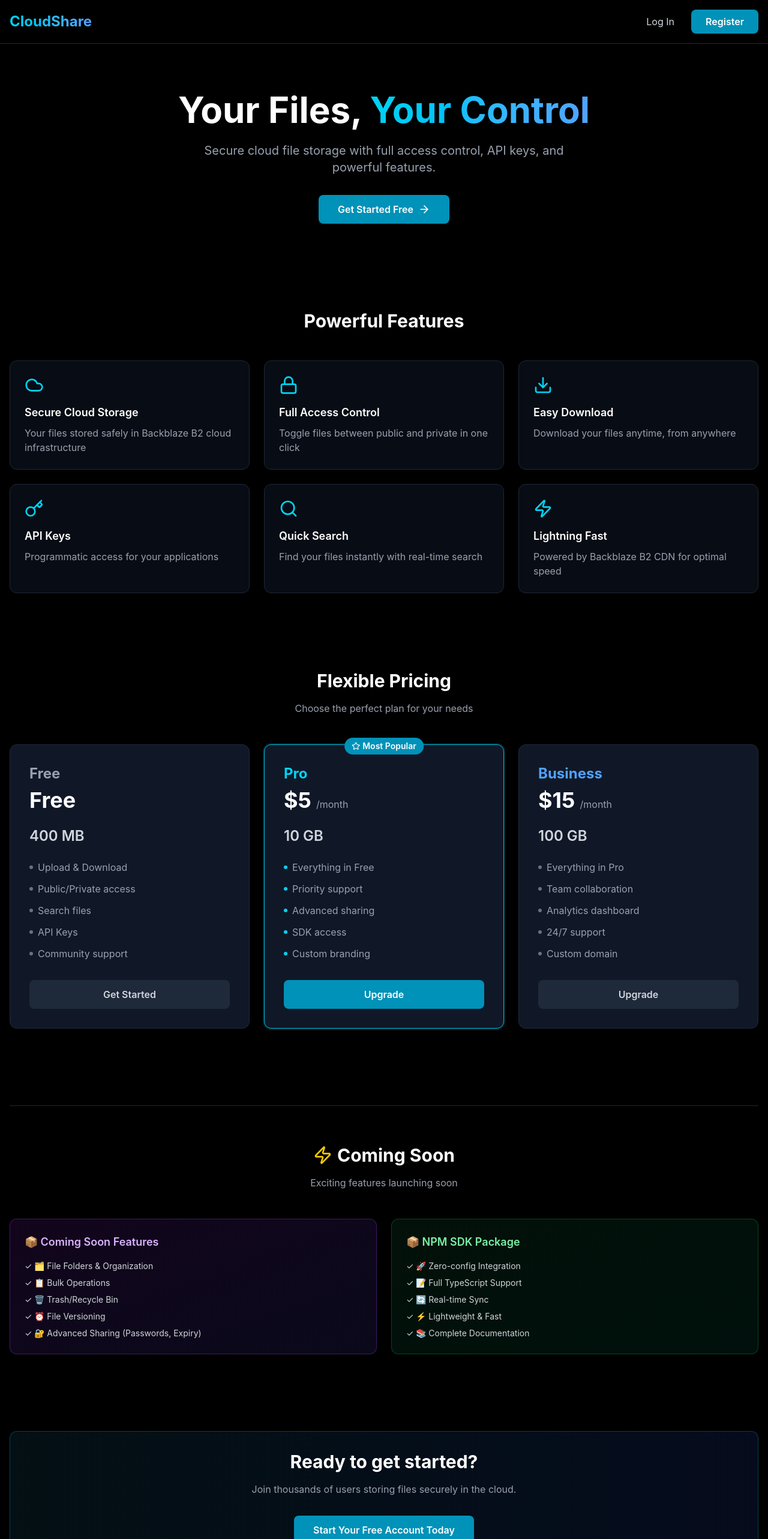
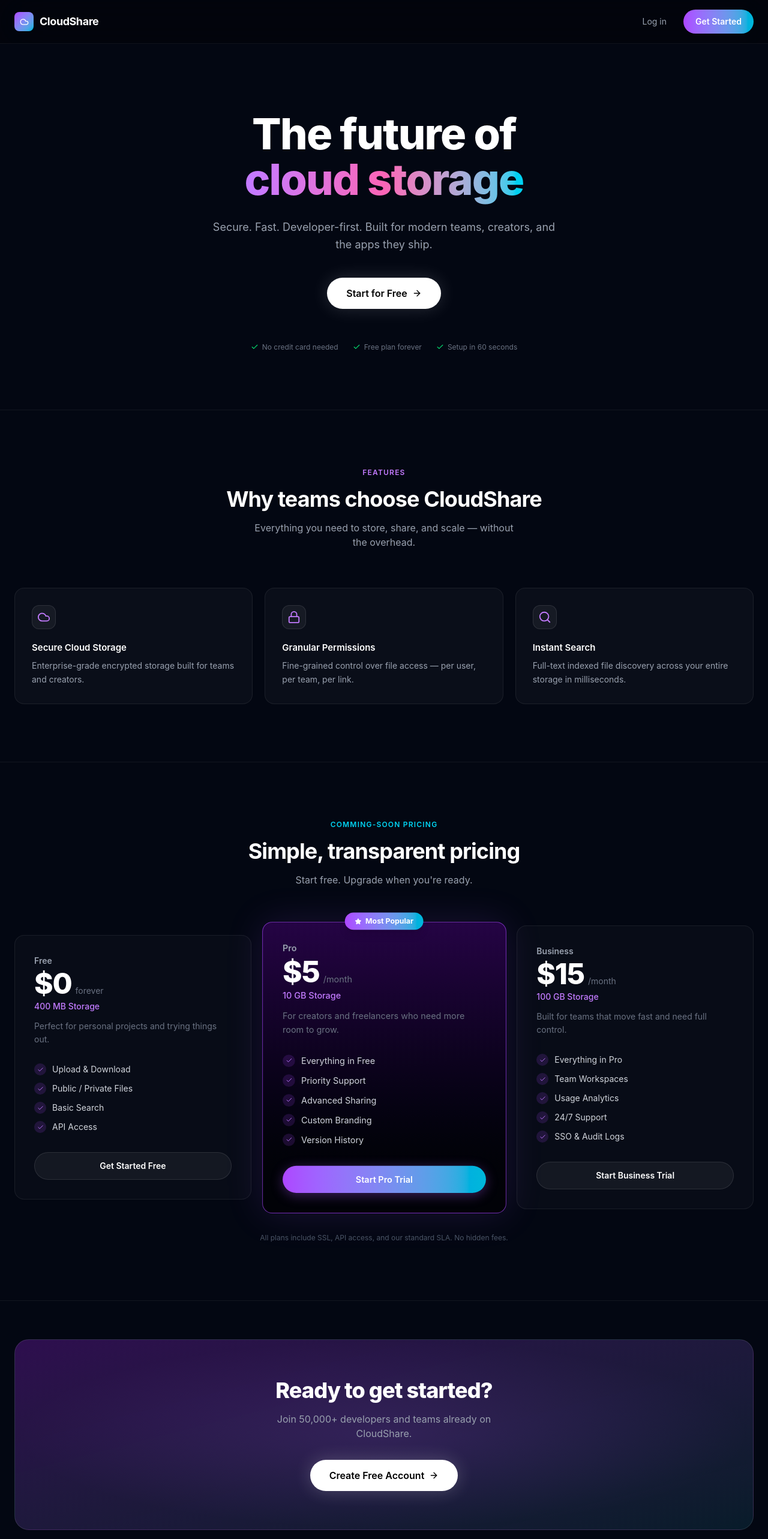
Before and after one commit to swaraj017/CloudShare, a React (Vite) app in the folder client/: page / in a window 1280 px wide. Shown: the top 2566 px of the page at 60% size. Built offline with nearby package versions, Linux system fonts and the light colour scheme; what @radix-ui/themes would draw is missing.

Commit message:
Update LandPage.jsx

```diff
--- a/client/src/components/LandPage.jsx
+++ b/client/src/components/LandPage.jsx
@@ -1,240 +1,256 @@
-import React from "react";
+import React, { useState } from "react";
 import { Link } from "react-router-dom";
-import { Cloud, Lock, Zap, Download, Key, Search, ArrowRight, Star } from "lucide-react";
+import {
+  Cloud, Lock, Zap, Download, Key, Search,
+  ArrowRight, Star, Check, Menu, X, Github, Linkedin, Shield,
+} from "lucide-react";
+import { motion, AnimatePresence } from "framer-motion";
 
-const LandPage = () => {
+const container = {
+  hidden: {},
+  visible: { transition: { staggerChildren: 0.1 } },
+};
+const item = {
+  hidden: { opacity: 0, y: 32 },
+  visible: { opacity: 1, y: 0, transition: { duration: 0.55, ease: "easeOut" } },
+};
+
 const features = [
-    {
-      icon: <Cloud size={32} />,
-      title: "Secure Cloud Storage",
-      description: "Your files stored safely in Backblaze B2 cloud infrastructure",
-    },
-    {
-      icon: <Lock size={32} />,
-      title: "Full Access Control",
-      description: "Toggle files between public and private in one click",
-    },
-    {
-      icon: <Download size={32} />,
-      title: "Easy Download",
-      description: "Download your files anytime, from anywhere",
-    },
-    {
-      icon: <Key size={32} />,
-      title: "API Keys",
-      description: "Programmatic access for your applications",
-    },
-    {
-      icon: <Search size={32} />,
-      title: "Quick Search",
-      description: "Find your files instantly with real-time search",
-    },
-    {
-      icon: <Zap size={32} />,
-      title: "Lightning Fast",
-      description: "Powered by Backblaze B2 CDN for optimal speed",
-    },
+  { icon: <Cloud size={22} />, title: "Secure Cloud Storage", description: "Enterprise-grade  encrypted storage built for teams and creators.", color: "from-purple-500/20 to-purple-600/5" },
+  { icon: <Lock size={22} />, title: "Granular Permissions", description: "Fine-grained control over file access — per user, per team, per link.", color: "from-cyan-500/20 to-cyan-600/5" },
+  { icon: <Search size={22} />, title: "Instant Search", description: "Full-text indexed file discovery across your entire storage in milliseconds.", color: "from-emerald-500/20 to-emerald-600/5" },
 ];
 
 const pricingPlans = [
   {
-      name: "Free",
-      storage: "400 MB",
-      price: "Free",
-      features: ["Upload & Download", "Public/Private access", "Search files", "API Keys", "Community support"],
-      color: "gray",
-      highlight: false,
+    name: "Free", price: "$0", period: "forever", storage: "400 MB",
+    desc: "Perfect for personal projects and trying things out.",
+    features: ["Upload & Download", "Public / Private Files", "Basic Search", "API Access"],
+    highlight: false, cta: "Get Started Free",
   },
   {
-      name: "Pro",
-      storage: "10 GB",
-      price: "$5",
-      period: "/month",
-      features: ["Everything in Free", "Priority support", "Advanced sharing", "SDK access", "Custom branding"],
-      color: "cyan",
-      highlight: true,
+    name: "Pro", price: "$5", period: "/month", storage: "10 GB",
+    desc: "For creators and freelancers who need more room to grow.",
+    features: ["Everything in Free", "Priority Support", "Advanced Sharing", "Custom Branding", "Version History"],
+    highlight: true, cta: "Start Pro Trial",
   },
   {
-      name: "Business",
-      storage: "100 GB",
-      price: "$15",
-      period: "/month",
-      features: ["Everything in Pro", "Team collaboration", "Analytics dashboard", "24/7 support", "Custom domain"],
-      color: "blue",
-      highlight: false,
+    name: "Business", price: "$15", period: "/month", storage: "100 GB",
+    desc: "Built for teams that move fast and need full control.",
+    features: ["Everything in Pro", "Team Workspaces", "Usage Analytics", "24/7 Support", "SSO & Audit Logs"],
+    highlight: false, cta: "Start Business Trial",
   },
 ];
 
-  const comingSoonItems = [
-    {
-      title: "📦 Coming Soon Features",
-      items: ["🗂️ File Folders & Organization", "📋 Bulk Operations", "🗑️ Trash/Recycle Bin", "⏰ File Versioning", "🔐 Advanced Sharing (Passwords, Expiry)"],
-      bgGradient: "from-purple-900/20 to-indigo-900/20",
-      borderColor: "border-purple-500/30",
-      textColor: "text-purple-300",
-    },
-
-    {
-      title: "📦 NPM SDK Package",
-      items: ["🚀 Zero-config Integration", "📝 Full TypeScript Support", "🔄 Real-time Sync", "⚡ Lightweight & Fast", "📚 Complete Documentation"],
-      bgGradient: "from-green-900/20 to-emerald-900/20",
-      borderColor: "border-green-500/30",
-      textColor: "text-green-300",
-    },
+const stats = [
+  { value: "99.9%", label: "Uptime SLA" },
+  { value: "200+", label: "CDN Locations" },
+  { value: "50K+", label: "Developers" },
+  { value: "2B+", label: "Files Served" },
 ];
 
+const LandPage = () => {
+  const [menuOpen, setMenuOpen] = useState(false);
+
   return (
-    <div className="w-full min-h-screen bg-black text-white">
-      {/* Navigation */}
-      <nav className="sticky top-0 z-50 bg-black/80 backdrop-blur border-b border-gray-800">
-        <div className="max-w-7xl mx-auto px-4 py-4 flex justify-between items-center">
+    <div className="relative bg-[#030712] text-white overflow-hidden min-h-screen">
 
-          <h1 className="text-2xl font-bold bg-gradient-to-r from-cyan-400 to-blue-400 bg-clip-text text-transparent">
-            CloudShare
-          </h1>
-          <div className="hidden md:flex gap-3">
-  <Link
-    to="/login"
-    className="px-4 py-2 text-gray-300 hover:text-white transition"
-  >
-    Log In
-  </Link>
-  <Link
-    to="/register"
-    className="px-6 py-2 bg-cyan-600 hover:bg-cyan-700 rounded-lg font-semibold transition"
-  >
-    Register
+      {/* Background */}
+      <div className="pointer-events-none fixed inset-0 -z-10 overflow-hidden">
+        <div className="absolute w-[700px] h-[700px] bg-purple-700/25 blur-[180px] rounded-full -top-60 -left-40" />
+        <div className="absolute w-[600px] h-[600px] bg-cyan-500/20 blur-[180px] rounded-full -bottom-40 -right-40" />
+        <div className="absolute w-[400px] h-[400px] bg-pink-600/10 blur-[140px] rounded-full top-1/2 left-1/2 -translate-x-1/2 -translate-y-1/2" />
+        <div className="absolute inset-0 bg-[linear-gradient(rgba(255,255,255,0.015)_1px,transparent_1px),linear-gradient(90deg,rgba(255,255,255,0.015)_1px,transparent_1px)] bg-[size:60px_60px]" />
+      </div>
+
+      {/* NAV */}
+      <nav className="sticky top-0 z-50 backdrop-blur-2xl bg-black/30 border-b border-white/[0.06]">
+        <div className="max-w-7xl mx-auto px-6 py-4 flex justify-between items-center">
+          <div className="flex items-center gap-2.5">
+            <div className="w-8 h-8 rounded-lg bg-gradient-to-br from-purple-500 to-cyan-500 flex items-center justify-center">
+              <Cloud size={15} className="text-white" />
+            </div>
+            <span className="text-lg font-bold tracking-tight">CloudShare</span>
+          </div>
+
+
+
+          <div className="hidden md:flex items-center gap-3">
+            <Link to="/login" className="text-sm text-gray-400 hover:text-white transition px-4 py-2">Log in</Link>
+            <Link to="/register" className="text-sm px-5 py-2.5 rounded-full bg-gradient-to-r from-purple-500 to-cyan-500 font-semibold hover:opacity-90 transition hover:scale-[1.02]">
+              Get Started
             </Link>
           </div>
 
+          <button className="md:hidden text-gray-400 hover:text-white" onClick={() => setMenuOpen(!menuOpen)}>
+            {menuOpen ? <X size={22} /> : <Menu size={22} />}
+          </button>
         </div>
+
+        <AnimatePresence>
+          {menuOpen && (
+            <motion.div
+              initial={{ opacity: 0, height: 0 }}
+              animate={{ opacity: 1, height: "auto" }}
+              exit={{ opacity: 0, height: 0 }}
+              className="md:hidden border-t border-white/[0.06] bg-black/60 backdrop-blur-2xl"
+            >
+              <div className="px-6 py-4 flex flex-col gap-4 text-sm">
+                {["Features", "Pricing", "Docs", "Blog"].map(l => (
+                  <a key={l} href="#" className="text-gray-400 hover:text-white transition">{l}</a>
+                ))}
+                <Link to="/register" className="text-center py-2.5 rounded-full bg-gradient-to-r from-purple-500 to-cyan-500 font-semibold">
+                  Get Started
+                </Link>
+              </div>
+            </motion.div>
+          )}
+        </AnimatePresence>
       </nav>
 
-      {/* Hero Section */}
-      <section className="max-w-7xl mx-auto px-4 py-20 text-center">
-        <h2 className="text-5xl md:text-6xl font-bold mb-6">
-          Your Files, <span className="bg-gradient-to-r from-cyan-400 to-blue-400 bg-clip-text text-transparent">Your Control</span>
-        </h2>
-        <p className="text-xl text-gray-400 mb-8 max-w-2xl mx-auto">
-          Secure cloud file storage with full access control, API keys, and powerful features.
-        </p>
-        <div className="flex gap-4 justify-center flex-wrap">
-          <Link
-            to="/register"
-            className="px-8 py-3 bg-cyan-600 hover:bg-cyan-700 rounded-lg font-semibold flex items-center gap-2 transition"
-          >
-            Get Started Free <ArrowRight size={20} />
+      {/* HERO */}
+      <motion.section variants={container} initial="hidden" animate="visible"
+        className="max-w-5xl mx-auto px-6 pt-28 pb-24 text-center">
+
+
+        <motion.h1 variants={item} className="text-5xl md:text-7xl font-extrabold leading-[1.05] tracking-tight">
+          The future of<br />
+          <span className="bg-gradient-to-r from-purple-400 via-pink-400 to-cyan-400 bg-clip-text text-transparent">
+            cloud storage
+          </span>
+        </motion.h1>
+
+        <motion.p variants={item} className="mt-7 text-gray-400 max-w-xl mx-auto text-lg leading-relaxed">
+          Secure. Fast. Developer-first. Built for modern teams, creators, and the apps they ship.
+        </motion.p>
+
+        <motion.div variants={item} className="mt-10 flex justify-center gap-4 flex-wrap">
+          <Link to="/register" className="group px-8 py-3.5 rounded-full bg-white text-black font-semibold flex items-center gap-2 hover:scale-[1.03] transition shadow-[0_0_30px_rgba(255,255,255,0.15)]">
+            Start for Free <ArrowRight size={16} className="group-hover:translate-x-0.5 transition-transform" />
           </Link>
 
+        </motion.div>
+
+        <motion.div variants={item} className="mt-14 flex items-center justify-center gap-6 flex-wrap text-xs text-gray-500">
+          {["No credit card needed", "Free plan forever", "Setup in 60 seconds"].map(t => (
+            <span key={t} className="flex items-center gap-1.5">
+              <Check size={13} className="text-green-400" /> {t}
+            </span>
+          ))}
+        </motion.div>
+      </motion.section>
+
+
+
+      {/* FEATURES */}
+      <section className="max-w-7xl mx-auto px-6 py-24 border-t border-white/[0.06]">
+        <div className="text-center mb-16">
+          <span className="text-xs font-semibold uppercase tracking-widest text-purple-400 mb-4 block">Features</span>
+          <h2 className="text-4xl font-bold tracking-tight">Why teams choose CloudShare</h2>
+          <p className="mt-4 text-gray-400 max-w-md mx-auto">Everything you need to store, share, and scale — without the overhead.</p>
         </div>
-      </section>
-
-      {/* Features Section */}
-      <section className="max-w-7xl mx-auto px-4 py-16">
-        <h3 className="text-3xl font-bold text-center mb-12">Powerful Features</h3>
-        <div className="grid grid-cols-1 md:grid-cols-2 lg:grid-cols-3 gap-6">
+        <div className="grid md:grid-cols-2 lg:grid-cols-3 gap-5">
           {features.map((feature, idx) => (
-            <div
-              key={idx}
-              className="bg-gray-900/50 border border-gray-800 rounded-xl p-6 hover:border-cyan-500/50 transition"
-            >
-              <div className="text-cyan-400 mb-4">{feature.icon}</div>
-              <h4 className="text-lg font-semibold mb-2">{feature.title}</h4>
-              <p className="text-gray-400">{feature.description}</p>
+            <motion.div key={idx} initial={{ opacity: 0, y: 30 }} whileInView={{ opacity: 1, y: 0 }}
+              viewport={{ once: true }} transition={{ delay: idx * 0.08 }}
+              className="group relative p-7 rounded-2xl bg-white/[0.03] border border-white/[0.07] hover:border-purple-500/30 hover:-translate-y-1.5 transition-all duration-300 overflow-hidden">
+              <div className={`absolute inset-0 bg-gradient-to-br ${feature.color} opacity-0 group-hover:opacity-100 transition-opacity duration-300`} />
+              <div className="relative">
+                <div className="w-10 h-10 rounded-xl bg-white/5 border border-white/10 flex items-center justify-center mb-5 text-purple-400 group-hover:text-purple-300 transition-colors">
+                  {feature.icon}
                 </div>
+                <h3 className="font-semibold text-white mb-2 text-[15px]">{feature.title}</h3>
+                <p className="text-gray-400 text-sm leading-relaxed">{feature.description}</p>
+              </div>
+            </motion.div>
           ))}
         </div>
       </section>
 
-      {/* Pricing Section */}
-      <section className="max-w-7xl mx-auto px-4 py-16">
-        <h3 className="text-3xl font-bold text-center mb-4">Flexible Pricing</h3>
-        <p className="text-gray-400 text-center mb-12">Choose the perfect plan for your needs</p>
-
-        <div className="grid grid-cols-1 md:grid-cols-3 gap-6">
+      {/* PRICING */}
+      <section className="max-w-7xl mx-auto px-6 py-24 border-t border-white/[0.06]">
+        <div className="text-center mb-16">
+          <span className="text-xs font-semibold uppercase tracking-widest text-cyan-400 mb-4 block">Comming-soon Pricing</span>
+          <h2 className="text-4xl font-bold tracking-tight">Simple, transparent pricing</h2>
+          <p className="mt-4 text-gray-400">Start free. Upgrade when you're ready.</p>
+        </div>
+        <div className="grid md:grid-cols-3 gap-6 items-center">
           {pricingPlans.map((plan, idx) => (
-            <div
-              key={idx}
-              className={`bg-gray-900 border rounded-xl p-8 transition relative ${ plan.highlight ? "border-cyan-500 ring-2 ring-cyan-500/20" : "border-gray-800" }`}
-            >
+            <motion.div key={idx} initial={{ opacity: 0, y: 30 }} whileInView={{ opacity: 1, y: 0 }}
+              viewport={{ once: true }} transition={{ delay: idx * 0.12 }}
+              className={`relative rounded-2xl p-8 border transition-all duration-300 ${
+                plan.highlight
+                  ? "border-purple-500/60 bg-gradient-to-b from-purple-950/60 to-black/60 scale-[1.03] shadow-[0_0_60px_rgba(168,85,247,0.15)]"
+                  : "border-white/[0.07] bg-white/[0.025] hover:border-white/15"
+              }`}>
               {plan.highlight && (
-                <div className="absolute -top-3 left-1/2 -translate-x-1/2 bg-cyan-600 px-3 py-1 rounded-full text-sm font-semibold flex items-center gap-1">
-                  <Star size={14} /> Most Popular
+                <div className="absolute -top-4 left-1/2 -translate-x-1/2 flex items-center gap-1.5 bg-gradient-to-r from-purple-500 to-cyan-500 text-white text-xs font-bold px-4 py-1.5 rounded-full shadow-lg">
+                  <Star size={11} fill="white" /> Most Popular
                 </div>
               )}
-
-              <h4 className={`text-2xl font-bold mb-2 ${plan.color === "cyan" ? "text-cyan-400" : plan.color === "blue" ? "text-blue-400" : "text-gray-400"}`}>
-                {plan.name}
-              </h4>
-              <div className="flex items-baseline gap-2 mb-6">
-                <span className="text-4xl font-bold text-white">{plan.price}</span>
-                {plan.period && <span className="text-gray-400">{plan.period}</span>}
+              <div className="mb-1 text-sm font-semibold text-gray-400">{plan.name}</div>
+              <div className="flex items-baseline gap-1.5 mb-1">
+                <span className="text-5xl font-extrabold tracking-tight">{plan.price}</span>
+                <span className="text-gray-500 text-sm">{plan.period}</span>
               </div>
-              <div className="text-2xl font-semibold text-gray-300 mb-6">{plan.storage}</div>
-
+              <div className="text-purple-400 text-sm font-medium mb-3">{plan.storage} Storage</div>
+              <p className="text-gray-500 text-sm mb-7 leading-relaxed">{plan.desc}</p>
               <ul className="space-y-3 mb-8">
-                {plan.features.map((feature, i) => (
-                  <li key={i} className="text-gray-400 flex items-center gap-2">
-                    <span className={`w-1.5 h-1.5 rounded-full ${plan.color === "cyan" ? "bg-cyan-400" : "bg-gray-500"}`}></span>
-                    {feature}
+                {plan.features.map((f, i) => (
+                  <li key={i} className="flex items-center gap-2.5 text-sm text-gray-300">
+                    <div className="w-5 h-5 rounded-full bg-purple-500/15 flex items-center justify-center flex-shrink-0">
+                      <Check size={11} className="text-purple-400" />
+                    </div>
+                    {f}
                   </li>
                 ))}
               </ul>
-
-              <button className={`w-full py-3 rounded-lg font-semibold transition ${plan.highlight ? "bg-cyan-600 hover:bg-cyan-700 text-white" : "bg-gray-800 hover:bg-gray-700 text-gray-300"}`}>
-                {plan.name === "Free" ? "Get Started" : "Upgrade"}
-              </button>
-            </div>
+              <button className={`w-full py-3 rounded-full text-sm font-semibold transition hover:scale-[1.02] ${
+                plan.highlight
+                  ? "bg-gradient-to-r from-purple-500 to-cyan-500 text-white hover:opacity-90 shadow-[0_4px_20px_rgba(168,85,247,0.35)]"
+                  : "bg-white/5 border border-white/10 text-white hover:bg-white/10"
+              }`}>{plan.cta}</button>
+            </motion.div>
           ))}
         </div>
+        <p className="text-center text-gray-600 text-xs mt-10">All plans include SSL, API access, and our standard SLA. No hidden fees.</p>
       </section>
 
-      {/* Coming Soon Section */}
-      <section className="max-w-7xl mx-auto px-4 py-16">
-        <div className="border-t border-gray-800 pt-16">
-          <h3 className="text-3xl font-bold text-center mb-4 flex items-center justify-center gap-2">
-            <Zap size={32} className="text-yellow-400" /> Coming Soon
-          </h3>
-          <p className="text-gray-400 text-center mb-12">Exciting features launching soon</p>
+      {/* CTA BAND */}
+      <section className="max-w-7xl mx-auto px-6 py-16 border-t border-white/[0.06]">
+        <motion.div initial={{ opacity: 0, y: 20 }} whileInView={{ opacity: 1, y: 0 }} viewport={{ once: true }}
+          className="relative rounded-3xl overflow-hidden bg-gradient-to-br from-purple-900/50 to-cyan-900/30 border border-white/10 px-10 py-16 text-center">
+          <div className="absolute inset-0 bg-[radial-gradient(ellipse_at_center,rgba(168,85,247,0.15)_0%,transparent_70%)]" />
+          <div className="relative">
+            <h2 className="text-4xl font-extrabold tracking-tight mb-4">Ready to get started?</h2>
+            <p className="text-gray-400 mb-8 max-w-sm mx-auto">Join 50,000+ developers and teams already on CloudShare.</p>
+            <Link to="/register" className="inline-flex items-center gap-2 px-8 py-3.5 rounded-full bg-white text-black font-semibold hover:scale-[1.03] transition shadow-[0_0_30px_rgba(255,255,255,0.2)]">
+              Create Free Account <ArrowRight size={16} />
+            </Link>
+          </div>
+        </motion.div>
+      </section>
 
-          <div className="grid grid-cols-1 md:grid-cols-2 gap-6">
-            {comingSoonItems.map((item, idx) => (
-              <div
-                key={idx}
-                className={`bg-gradient-to-br ${item.bgGradient} border ${item.borderColor} rounded-xl p-6`}
-              >
-                <h4 className={`text-lg font-semibold mb-4 ${item.textColor}`}>{item.title}</h4>
-                <ul className="space-y-2">
-                  {item.items.map((feature, i) => (
-                    <li key={i} className="text-gray-300 text-sm">✓ {feature}</li>
+      {/* FOOTER */}
+      <footer className="border-t border-white/[0.06] py-10">
+        <div className="max-w-7xl mx-auto px-6 flex flex-col md:flex-row justify-between items-center gap-4 text-sm text-gray-600">
+          <div className="flex items-center gap-2">
+            <div className="w-6 h-6 rounded-md bg-gradient-to-br from-purple-500 to-cyan-500 flex items-center justify-center">
+              <Cloud size={12} className="text-white" />
+            </div>
+            <span className="text-gray-400 font-medium">CloudShare</span>
+          </div>
+          <span>© {new Date().getFullYear()} CloudShare. All rights reserved.</span>
+          <div className="flex items-center gap-5">
+            {["Privacy", "Terms", "Security"].map(l => (
+              <a key={l} href="#" className="hover:text-gray-300 transition">{l}</a>
             ))}
-                </ul>
-              </div>
-            ))}
+            <a href="https://github.com/swaraj017" className="hover:text-gray-300 transition"><Github size={16} /></a>
+            <a href="https://linkedin.com/in/Gaikwad-Swaraj" className="hover:text-gray-300 transition"><Linkedin size={16} /></a>
           </div>
         </div>
-      </section>
+      </footer>
 
-      {/* CTA Section */}
-      <section className="max-w-7xl mx-auto px-4 py-16 text-center">
-        <div className="bg-gradient-to-r from-cyan-900/20 to-blue-900/20 border border-cyan-500/30 rounded-xl p-8">
-          <h3 className="text-3xl font-bold mb-4">Ready to get started?</h3>
-          <p className="text-gray-400 mb-8">Join thousands of users storing files securely in the cloud.</p>
-          <Link
-            to="/register"
-            className="inline-block px-8 py-3 bg-cyan-600 hover:bg-cyan-700 rounded-lg font-semibold transition"
-          >
-            Start Your Free Account Today
-          </Link>
-        </div>
-      </section>
-
-      {/* Footer */}
-      <footer className="border-t border-gray-800 mt-16">
-        <div className="max-w-7xl mx-auto px-4 py-8 text-center text-gray-400 text-sm">
-          <p>&copy; 2024 CloudShare. All rights reserved.  </p>
-        </div>
-      </footer>
     </div>
   );
 };
```
Lines whose indentation alone changed are shown as unchanged.
